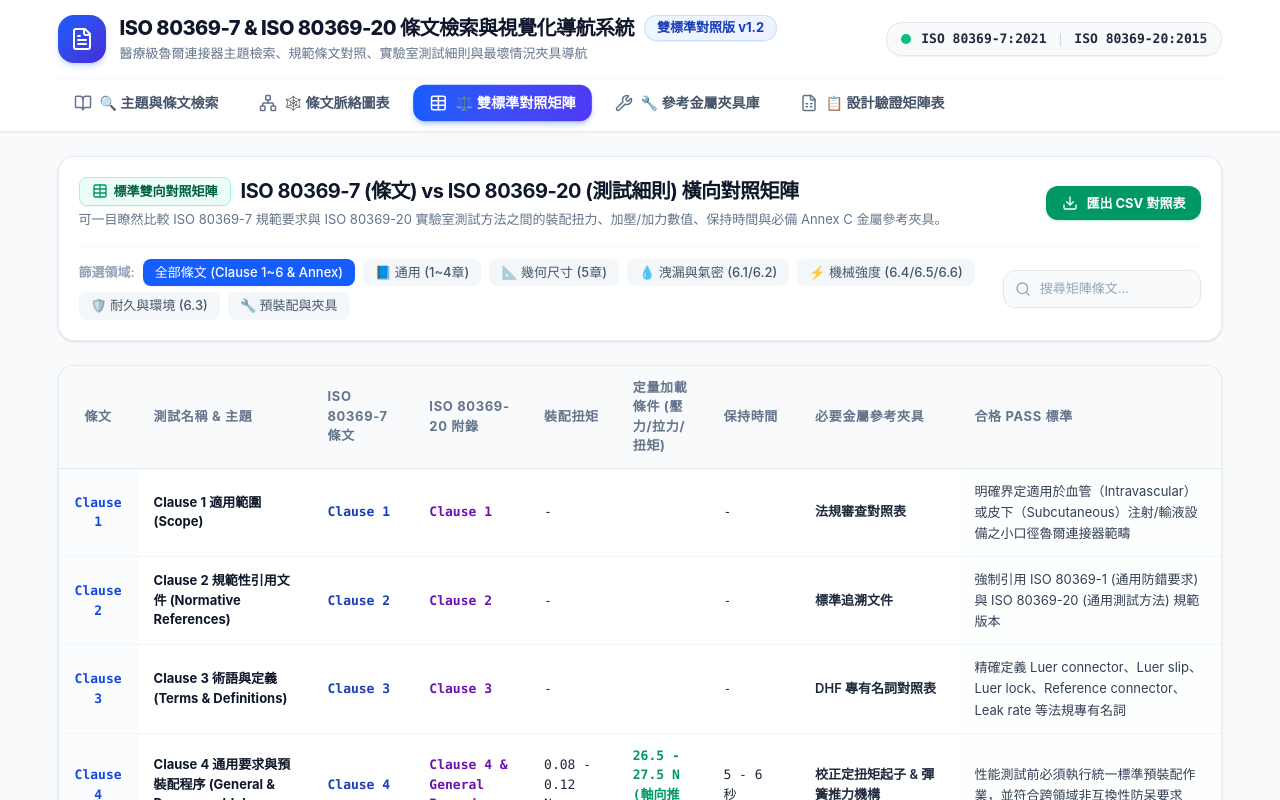
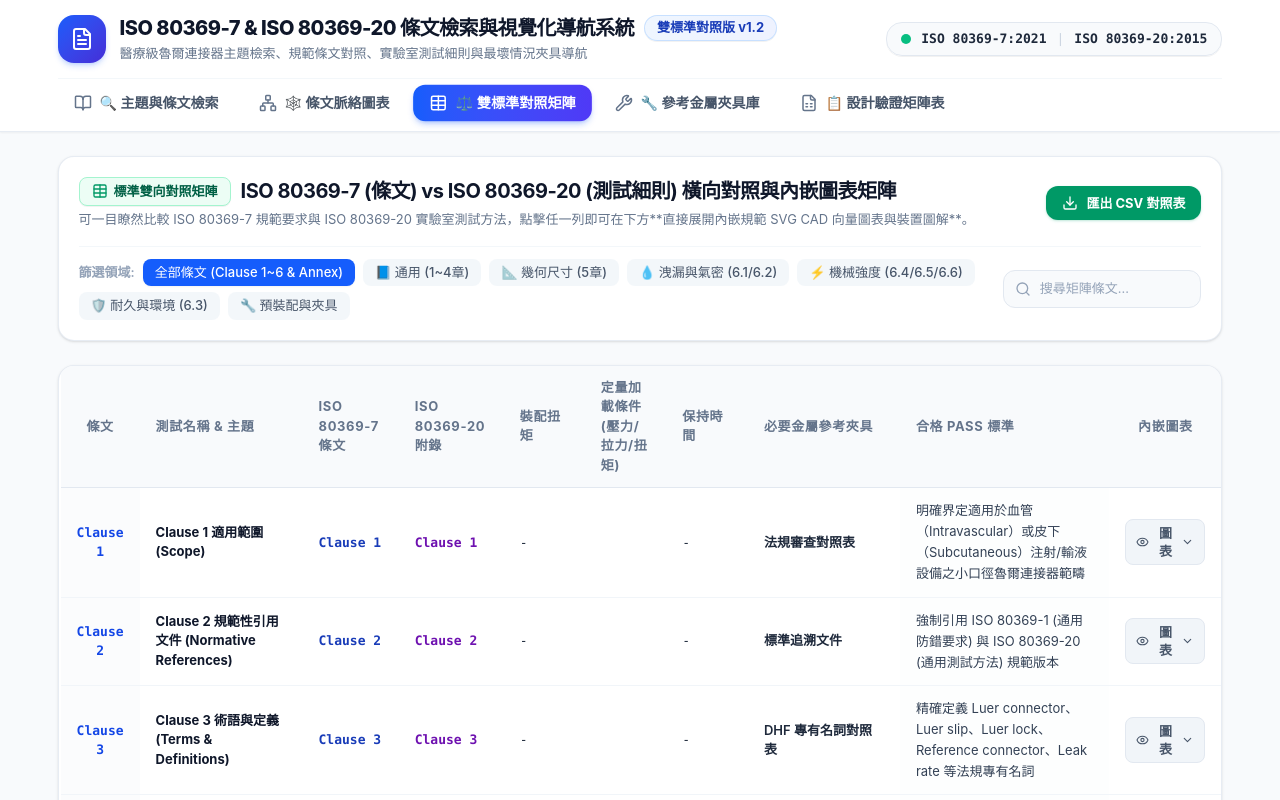
Before and after one commit to Chun-Chieh-Chang/ISO_80369-7_Navigation, a React (Vite) app: page / in a window 1280 px wide. Both pictures are taken after a click on the button "⚖️ 雙標準對照矩陣". Shown: the top 800 px of the page. Built offline with nearby package versions, Linux system fonts and the light colour scheme.

Commit message:
feat(ui): embed interactive ISO standard SVG figures inline into ClauseComparisonMatrix and DvpGenerator

```diff
--- a/src/components/ClauseComparisonMatrix.tsx
+++ b/src/components/ClauseComparisonMatrix.tsx
@@ -1,11 +1,28 @@
 import React, { useState } from 'react';
 import { ISO_TOPICS, STANDARD_CLAUSE_DETAILS } from '../data/isoTopicsData';
-import { ISO_CLAUSES } from '../data/isoData';
-import { Table, Search, Download, Filter, Info, CheckCircle2, AlertTriangle, ArrowUpDown } from 'lucide-react';
+import { ISO_CLAUSES, ANNEX_C_FIGURES } from '../data/isoData';
+import { ISOStandardFigureRenderer } from './ISOStandardFigureRenderer';
+import { Table, Search, Download, Filter, Info, CheckCircle2, AlertTriangle, ArrowUpDown, ChevronDown, ChevronUp, Eye, Sparkles } from 'lucide-react';
 
 export const ClauseComparisonMatrix: React.FC = () => {
   const [filterType, setFilterType] = useState<string>('all');
   const [searchTerm, setSearchTerm] = useState<string>('');
+  const [expandedClauseId, setExpandedClauseId] = useState<string | null>('6.1');
+
+  const getClauseSvgKey = (clauseId: string): string => {
+    switch (clauseId) {
+      case '6.1': return 'ISO20-FIG-B1';
+      case '6.2': return 'ISO20-FIG-D1';
+      case '6.3': return 'ISO20-FIG-E1';
+      case '6.4': return 'ISO20-FIG-F1';
+      case '6.5': return 'ISO20-FIG-G1';
+      case '6.6': return 'ISO20-FIG-H1';
+      case 'Clause 4': return 'ISO20-FIG-J1';
+      case 'Clause 5': return 'ISO7-FIG-B3';
+      case 'Annex C': return 'ISO7-FIG-C3';
+      default: return 'ISO7-FIG-A1';
+    }
+  };
 
   const clausesList = [
     {
@@ -279,11 +296,11 @@ export const ClauseComparisonMatrix: React.FC = () => {
                 標準雙向對照矩陣
               </span>
               <h2 className="text-xl font-bold text-slate-900 tracking-tight">
-                ISO 80369-7 (條文) vs ISO 80369-20 (測試細則) 橫向對照矩陣
+                ISO 80369-7 (條文) vs ISO 80369-20 (測試細則) 橫向對照與內嵌圖表矩陣
               </h2>
             </div>
             <p className="text-[13px] text-slate-500 mt-1">
-              可一目瞭然比較 ISO 80369-7 規範要求與 ISO 80369-20 實驗室測試方法之間的裝配扭力、加壓/加力數值、保持時間與必備 Annex C 金屬參考夾具。
+              可一目瞭然比較 ISO 80369-7 規範要求與 ISO 80369-20 實驗室測試方法，點擊任一列即可在下方**直接展開內嵌規範 SVG CAD 向量圖表與裝置圖解**。
             </p>
           </div>
 
@@ -348,12 +365,22 @@ export const ClauseComparisonMatrix: React.FC = () => {
                 <th className="py-3 px-4">定量加載條件 (壓力/拉力/扭矩)</th>
                 <th className="py-3 px-4">保持時間</th>
                 <th className="py-3 px-4 min-w-[150px]">必要金屬參考夾具</th>
-                <th className="py-3 px-4 min-w-[220px]">合格 Pass 標準</th>
+                <th className="py-3 px-4 min-w-[200px]">合格 Pass 標準</th>
+                <th className="py-3 px-4 w-28 text-center">內嵌圖表</th>
               </tr>
             </thead>
             <tbody className="divide-y divide-slate-100 text-slate-700">
-              {filteredClauses.map((clause) => (
-                <tr key={clause.id} className="hover:bg-blue-50/40 transition">
+              {filteredClauses.map((clause) => {
+                const isExpanded = expandedClauseId === clause.id;
+                const svgKey = getClauseSvgKey(clause.id);
+                const figInfo = ANNEX_C_FIGURES[svgKey];
+
+                return (
+                  <React.Fragment key={clause.id}>
+                    <tr
+                      onClick={() => setExpandedClauseId(isExpanded ? null : clause.id)}
+                      className={`cursor-pointer transition ${isExpanded ? 'bg-blue-50/70 border-l-4 border-l-blue-600' : 'hover:bg-slate-50'}`}
+                    >
                       <td className="py-3 px-4 font-bold font-mono text-center text-blue-700 bg-slate-50/50">
                         {clause.id}
                       </td>
@@ -383,8 +410,61 @@ export const ClauseComparisonMatrix: React.FC = () => {
                       <td className="py-3 px-4 text-slate-700 leading-relaxed bg-slate-50/30">
                         {clause.criteria}
                       </td>
+                      <td className="py-3 px-4 text-center">
+                        <button
+                          onClick={(e) => {
+                            e.stopPropagation();
+                            setExpandedClauseId(isExpanded ? null : clause.id);
+                          }}
+                          className={`px-2.5 py-1 rounded-lg text-xs font-bold transition flex items-center justify-center gap-1 mx-auto ${
+                            isExpanded
+                              ? 'bg-blue-600 text-white shadow-xs'
+                              : 'bg-slate-100 text-slate-600 hover:bg-slate-200 hover:text-slate-900 border border-slate-200'
+                          }`}
+                        >
+                          <Eye className="w-3.5 h-3.5" />
+                          <span>{isExpanded ? '收合' : '圖表'}</span>
+                          {isExpanded ? <ChevronUp className="w-3.5 h-3.5" /> : <ChevronDown className="w-3.5 h-3.5" />}
+                        </button>
+                      </td>
                     </tr>
-              ))}
+
+                    {/* Inline Embedded Figure Drawer */}
+                    {isExpanded && (
+                      <tr className="bg-slate-50/90 border-b-2 border-blue-200">
+                        <td colSpan={10} className="p-4 sm:p-6">
+                          <div className="bg-white rounded-2xl border border-slate-200/90 p-4 sm:p-5 shadow-lg space-y-4">
+                            <div className="flex flex-col sm:flex-row items-start sm:items-center justify-between gap-2 pb-3 border-b border-slate-100">
+                              <div className="flex items-center space-x-2">
+                                <span className="bg-purple-100 text-purple-800 font-mono font-bold text-xs px-2.5 py-1 rounded-md border border-purple-200">
+                                  {clause.iso7} 內嵌規範圖示 (SVG CAD / 3D Render)
+                                </span>
+                                <h4 className="font-bold text-slate-900 text-sm">{clause.title} — 規範實驗裝置與 CAD 圖解</h4>
+                              </div>
+                              <span className="text-xs text-slate-400 font-mono">
+                                研發防呆風險: <strong className="text-rose-600 font-sans">{clause.risk}</strong>
+                              </span>
+                            </div>
+
+                            {/* Embedded ISO Figure Renderer */}
+                            <div className="w-full flex justify-center py-2">
+                              <ISOStandardFigureRenderer
+                                svgKey={svgKey}
+                                titleZh={figInfo?.nameZh || clause.title}
+                                titleEn={figInfo?.name || clause.iso7}
+                                standard={figInfo?.standardOwner || 'ISO 80369-20:2024'}
+                                figureTypeZh={figInfo?.annexGroup || '測試方法圖解'}
+                                descriptionZh={figInfo?.descriptionZh || clause.criteria}
+                                keyCallouts={figInfo?.svgHighlights}
+                              />
+                            </div>
+                          </div>
+                        </td>
+                      </tr>
+                    )}
+                  </React.Fragment>
+                );
+              })}
             </tbody>
           </table>
         </div>
--- a/src/components/DvpGenerator.tsx
+++ b/src/components/DvpGenerator.tsx
@@ -1,7 +1,8 @@
 import React from 'react';
 import { ISO_CLAUSES, ANNEX_C_FIGURES } from '../data/isoData';
 import { ConnectorGender, ConnectorType, TestConfigState, TestClauseId } from '../types';
-import { FileSpreadsheet } from 'lucide-react';
+import { ISOStandardFigureRenderer } from './ISOStandardFigureRenderer';
+import { FileSpreadsheet, Eye, Info } from 'lucide-react';
 
 interface DvpGeneratorProps {
   config: TestConfigState;
@@ -15,6 +16,22 @@ export const DvpGenerator: React.FC<DvpGeneratorProps> = ({ config, setConfig })
   const setSelectedGender = (gender: ConnectorGender) => setConfig(prev => ({ ...prev, connectorGender: gender }));
   const setSelectedType = (type: ConnectorType) => setConfig(prev => ({ ...prev, connectorType: type }));
   const setSelectedClause = (clauseId: TestClauseId) => setConfig(prev => ({ ...prev, selectedClauseId: clauseId }));
+
+  const getClauseSvgKey = (clauseId: string): string => {
+    switch (clauseId) {
+      case '6.1': return 'ISO20-FIG-B1';
+      case '6.2': return 'ISO20-FIG-D1';
+      case '6.3': return 'ISO20-FIG-E1';
+      case '6.4': return 'ISO20-FIG-F1';
+      case '6.5': return 'ISO20-FIG-G1';
+      case '6.6': return 'ISO20-FIG-H1';
+      default: return 'ISO20-FIG-B1';
+    }
+  };
+
+  const activeClauseObj = ISO_CLAUSES[config.selectedClauseId || '6.1'];
+  const activeSvgKey = getClauseSvgKey(config.selectedClauseId || '6.1');
+  const activeFigInfo = ANNEX_C_FIGURES[activeSvgKey];
 
   return (
     <div className="space-y-6 print:space-y-2">
@@ -130,6 +147,30 @@ export const DvpGenerator: React.FC<DvpGeneratorProps> = ({ config, setConfig })
             </table>
           </div>
 
+          {/* Active Clause Embedded Diagram Section */}
+          <div className="mt-6 pt-4 border-t border-slate-200 space-y-3 print:hidden">
+            <div className="flex items-center space-x-2">
+              <span className="bg-blue-600 text-white font-mono font-bold text-xs px-2.5 py-1 rounded-md shadow-xs">
+                Clause {config.selectedClauseId} 內嵌規範圖示 (SVG CAD / 3D Render)
+              </span>
+              <h3 className="font-bold text-slate-900 text-sm">
+                【{activeClauseObj?.titleZh}】對應 ISO 80369-20 實驗裝置圖解
+              </h3>
+            </div>
+
+            <div className="w-full flex justify-center py-2">
+              <ISOStandardFigureRenderer
+                svgKey={activeSvgKey}
+                titleZh={activeFigInfo?.nameZh || activeClauseObj?.titleZh || ''}
+                titleEn={activeFigInfo?.name || activeClauseObj?.title || ''}
+                standard={activeFigInfo?.standardOwner || 'ISO 80369-20:2024'}
+                figureTypeZh={activeFigInfo?.annexGroup || '測試方法圖解'}
+                descriptionZh={activeFigInfo?.descriptionZh || activeClauseObj?.passCriteriaZh || ''}
+                keyCallouts={activeFigInfo?.svgHighlights}
+              />
+            </div>
+          </div>
+
           <div className="bg-slate-50 p-4 rounded-xl border border-slate-200 text-xs text-slate-600 space-y-1">
             <div className="font-bold text-slate-800">📌 DVP 審查注意事項 (Audit Notes):</div>
             <p>1. 第 6.6 節抗過旋測試與第 6.4 節抗拉拔測試，標準強制規定必須採用 Fig.C.3 最壞情況（2.71 mm 耳翼）參考接頭。</p>
```
Lines whose indentation alone changed are shown as unchanged.
